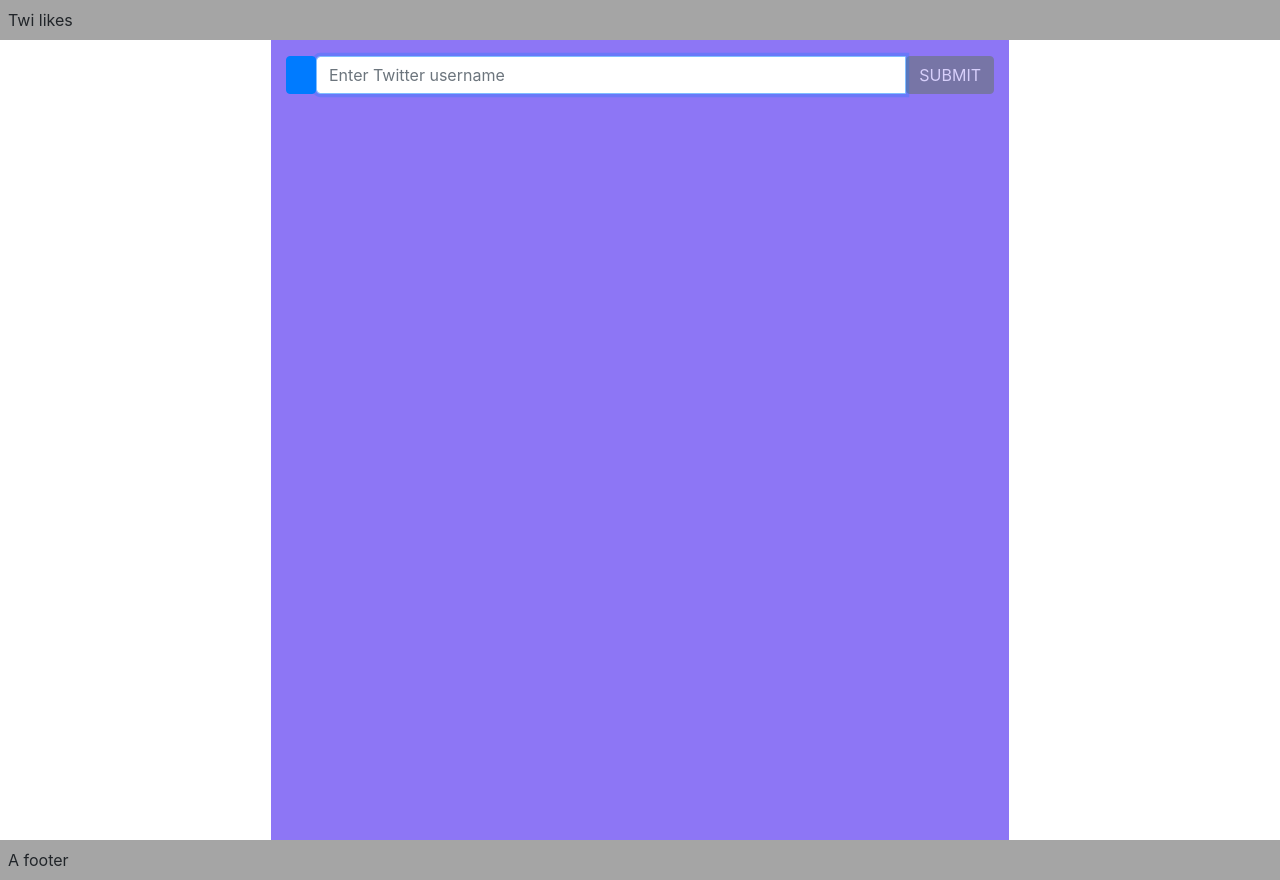
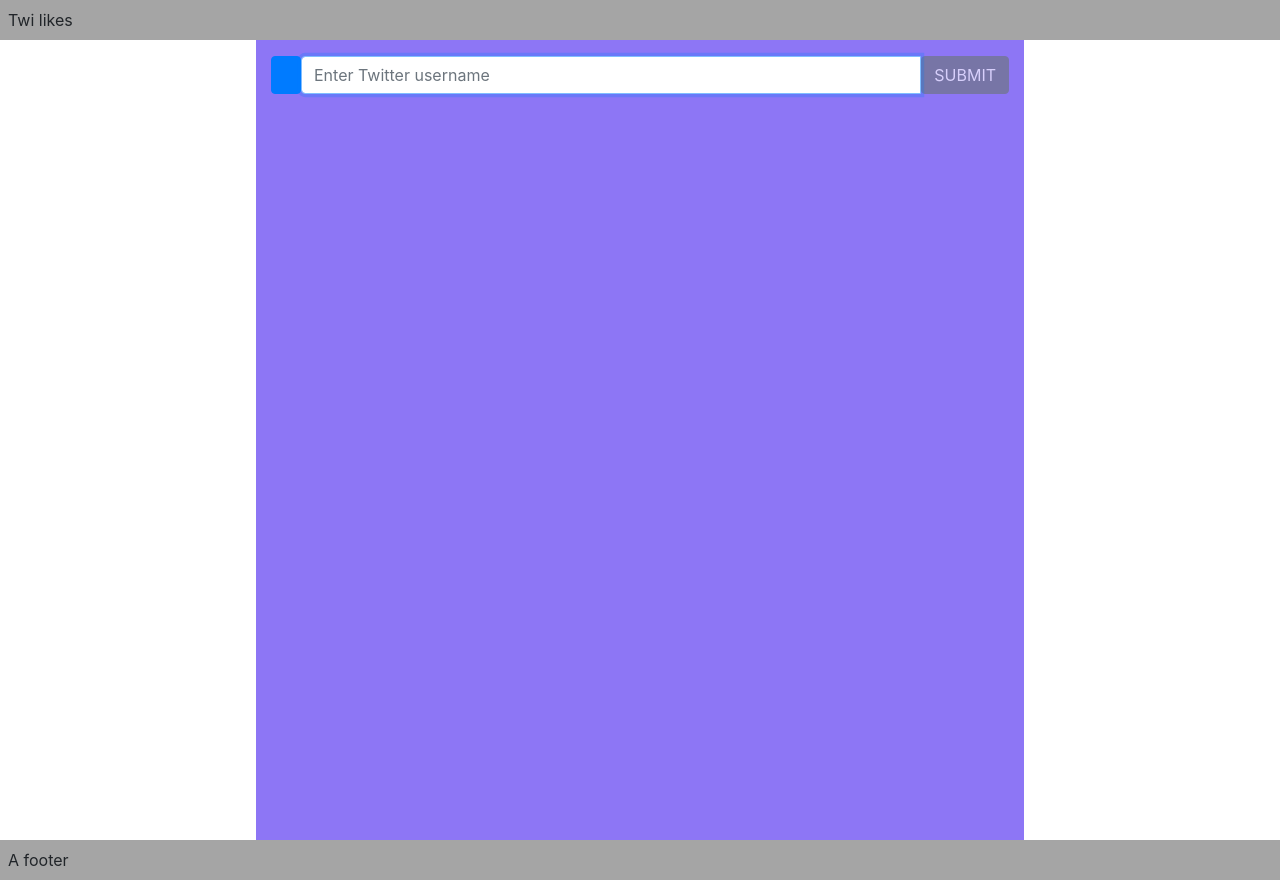
Before and after one commit to schrimy/twi-likes, a React (Create React App) app: page / in a window 1280 px wide. Built offline with nearby package versions, Linux system fonts and the light colour scheme.

Commit message:
refactor: use of background color
moved setting of background color to main element,
therefore don't have to set it on child elements.
Also set scroll tab width to a variable in scss and added a shadow to
tweets by heaer element.

```diff
--- a/src/App.js
+++ b/src/App.js
@@ -26,17 +26,17 @@ function App(props) {
   return (
     <Fragment>
       <header className="App-header p-2">Twi likes </header>
-      <div className="container App d-flex flex-column vh-100">
+      <div className="container list-container App d-flex flex-column vh-100 p-0">
         <TwitUserForm />
         {
           user !== undefined && (
-            <div className='container d-flex flex-column list-container'>
-              <span className='list-container pt-3 pb-2'>Tweets liked by:</span>
+            <div className='container d-flex flex-column shadow-sm mb-1'>
+              <span className='pt-3 pb-2'>Tweets liked by:</span>
               <UserInfo userData={ user } />
             </div>
           )
         }
-        <main className='list-container d-flex flex-wrap flex-fill overflow-auto'>
+        <main className='d-flex flex-wrap flex-fill overflow-auto'>
           {
             user !== undefined &&(
               <FaveList />
--- a/src/containers/FaveList.js
+++ b/src/containers/FaveList.js
@@ -6,8 +6,6 @@ import Fave from '../screens/Fave'
 //displays a list of the returned favourite tweets, placing each in an individual fave component
 const FaveList = (props) => {
     const { faveList } = props
-
-    //TODO: see if i have been doing column instead of row and should be other way round, reference older projects
 
     //show list of liked tweets and who they have been liked by
     return(
--- a/src/containers/TwitUserForm.js
+++ b/src/containers/TwitUserForm.js
@@ -55,7 +55,7 @@ const TwitUserForm = (props) => {
 
     return(
         <div>
-            <div className='container list-container d-flex flex-row pt-3'>
+            <div className='container d-flex flex-row pt-3'>
                 <button
                     id='collapseBtn'
                     className='btn btn-primary p-1'
@@ -94,7 +94,7 @@ const TwitUserForm = (props) => {
                     </form>
                 </div>
             </div>
-            <div className='list-container d-flex justify-content-center'>
+            <div className='d-flex justify-content-center'>
                 <div className='spinner-border' role='status' ref={ spinner }>
                     <span className='sr-only'>Loading...</span>
                 </div>
--- a/src/screens/UserInfo.js
+++ b/src/screens/UserInfo.js
@@ -12,14 +12,14 @@ const UserInfo = (props) => {
     }
 
     return(
-        <div className='list-container pb-2'>
+        <div className='pb-2'>
             <div className='container row m-0 p-0'>
                 <div className='col-auto clickable p-0' onClick={ handleClick }>
                     <img src={ profile_image_url } className='img-fluid rounded-circle mr-2' alt='twitter user profile' />
                 </div>
                 <div className='col p-0'>
                     <strong className='row m-0'>{ name }</strong>
-                    <span className='row clickable' onClick={ handleClick }>@{ screen_name || username }</span>
+                    <span className='row clickable m-0' onClick={ handleClick }>@{ screen_name || username }</span>
                 </div>
             </div>
         </div>
--- a/src/styles/app.scss
+++ b/src/styles/app.scss
@@ -1,6 +1,8 @@
 @import '../../node_modules/bootstrap/scss/functions';
 @import '../../node_modules/bootstrap/scss/variables';
 @import '../../node_modules/bootstrap/scss/mixins';
+
+$sb-width: 0.4rem;
 
 body,
 html {
@@ -16,11 +18,11 @@ header {
 //scrollbar params for firefox and the rest (webkit)
 main {
     scrollbar-color: #0877f5;
-    scrollbar-width: 4px;
+    scrollbar-width: $sb-width;
     scrollbar-track-color: #8d76f5;
 
     &::-webkit-scrollbar {
-        width: 4px;
+        width: $sb-width;
         background: #8d76f5;
     }
 
@@ -59,7 +61,7 @@ main {
 }
 
 .list-container {
-    background: #8d76f5;
+    background-color: #8d76f5;
 }
 
 @include media-breakpoint-up(lg) {
```
